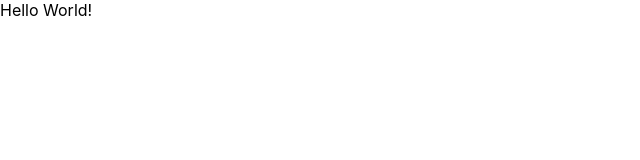
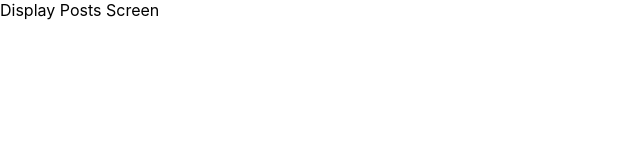
Before and after one commit to rdong46/bootcamp-f22-final-alpaca, a Next.js app: page / in a window 1280 px wide. Shown: the top 160 px of the page, without its empty margins (0-640 px from the left). Built offline with nearby package versions, Linux system fonts and the light colour scheme.

Commit message:
update organization

```diff
--- /dev/null
+++ b/pages/[id]/edit.js
@@ -0,0 +1,3 @@
+export default function Edit() {
+  return <div>Edit/Delete Post Screen</div>;
+}
--- /dev/null
+++ b/pages/[id]/index.js
@@ -0,0 +1,3 @@
+export default function Post() {
+  return <div>Individual Post with Comments Screen</div>;
+}
--- /dev/null
+++ b/pages/addpost.js
@@ -0,0 +1,3 @@
+export default function Add() {
+  return <div>Add Post Screen</div>;
+}
--- a/pages/index.js
+++ b/pages/index.js
@@ -1,7 +1,3 @@
-import Head from "next/head";
-import Image from "next/image";
-import styles from "../styles/Home.module.css";
-
 export default function Home() {
-  return <div>Hello World!</div>;
+  return <div>Display Posts Screen</div>;
 }
--- a/pages/post/[id]/addcomment.js
+++ /dev/null
@@ -1,3 +0,0 @@
-export default function Home() {
-  return <div>Add Comment</div>;
-}
--- a/pages/post/[id]/index.js
+++ /dev/null
@@ -1,3 +0,0 @@
-export default function Home() {
-  return <div>Post</div>;
-}
--- a/pages/post/addpost.js
+++ /dev/null
@@ -1,3 +0,0 @@
-export default function Home() {
-  return <div>Add Post</div>;
-}
```
